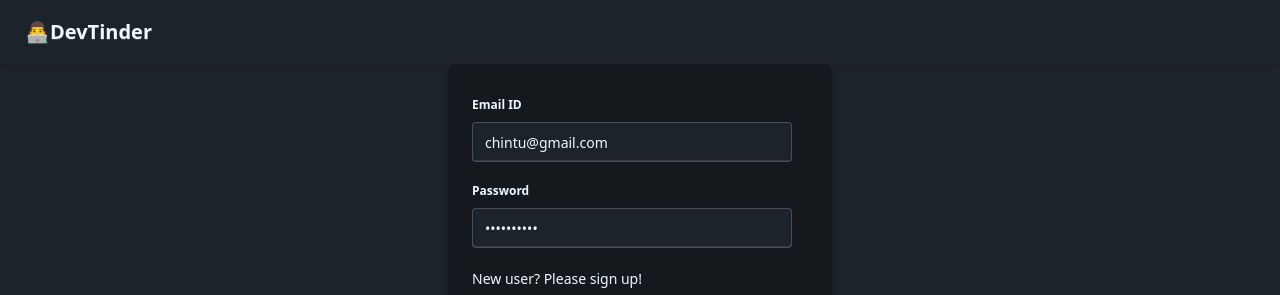
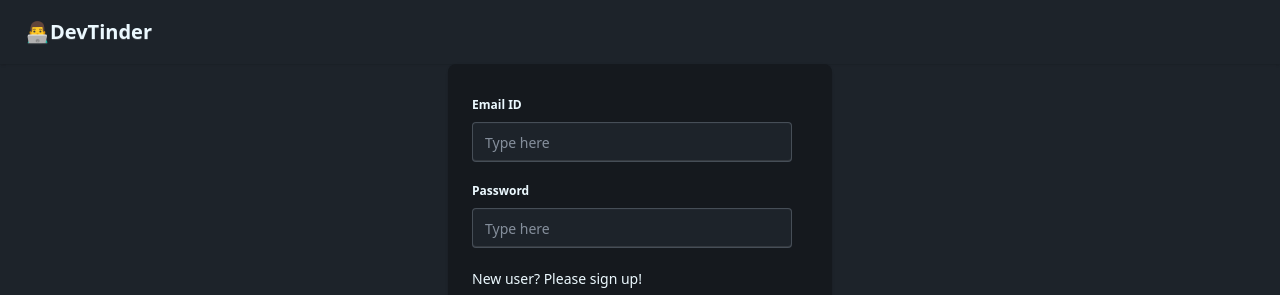
Before and after one commit to rujesh-dev/devtinder-webapp, a React (Vite) app: page /login in a window 1280 px wide. Shown: the top 295 px of the page. Built offline with nearby package versions, Linux system fonts and the light colour scheme; no server answers.

Commit message:
credentials removed

```diff
--- a/src/components/Login.jsx
+++ b/src/components/Login.jsx
@@ -10,8 +10,8 @@ function Login() {
 
     const [firstName, setFirstName] = useState("");
     const [lastName, setLastName] = useState("");
-    const [ email, setEmailId] = useState("chintu@gmail.com");
-    const [password, setPassword] = useState("Chintu@123");
+    const [ email, setEmailId] = useState("");
+    const [password, setPassword] = useState("");
     const [error, setError] = useState("");
     const [isLoggedIn, setIsLoggedIn] = useState(true)
     const dispatch = useDispatch();
```
